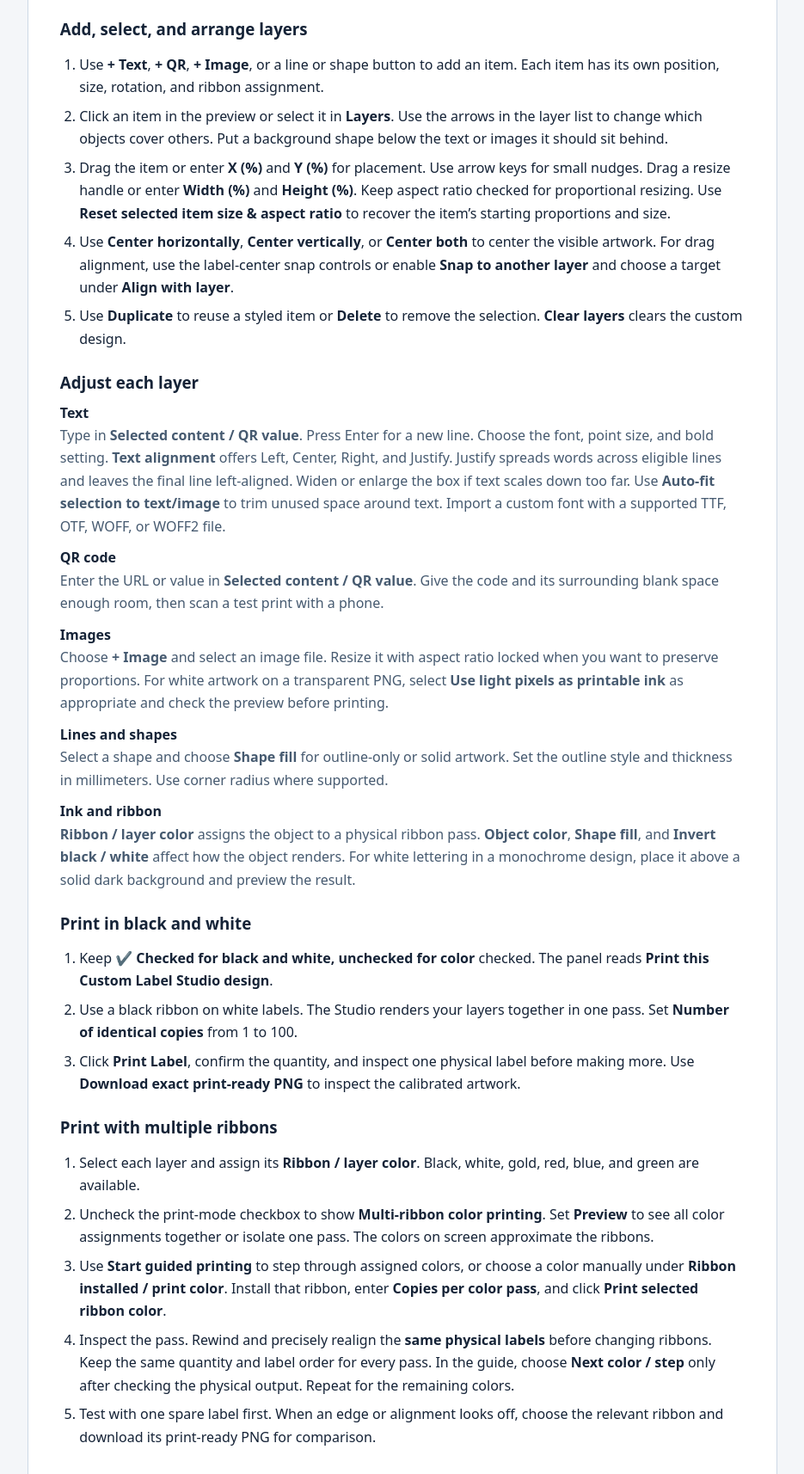
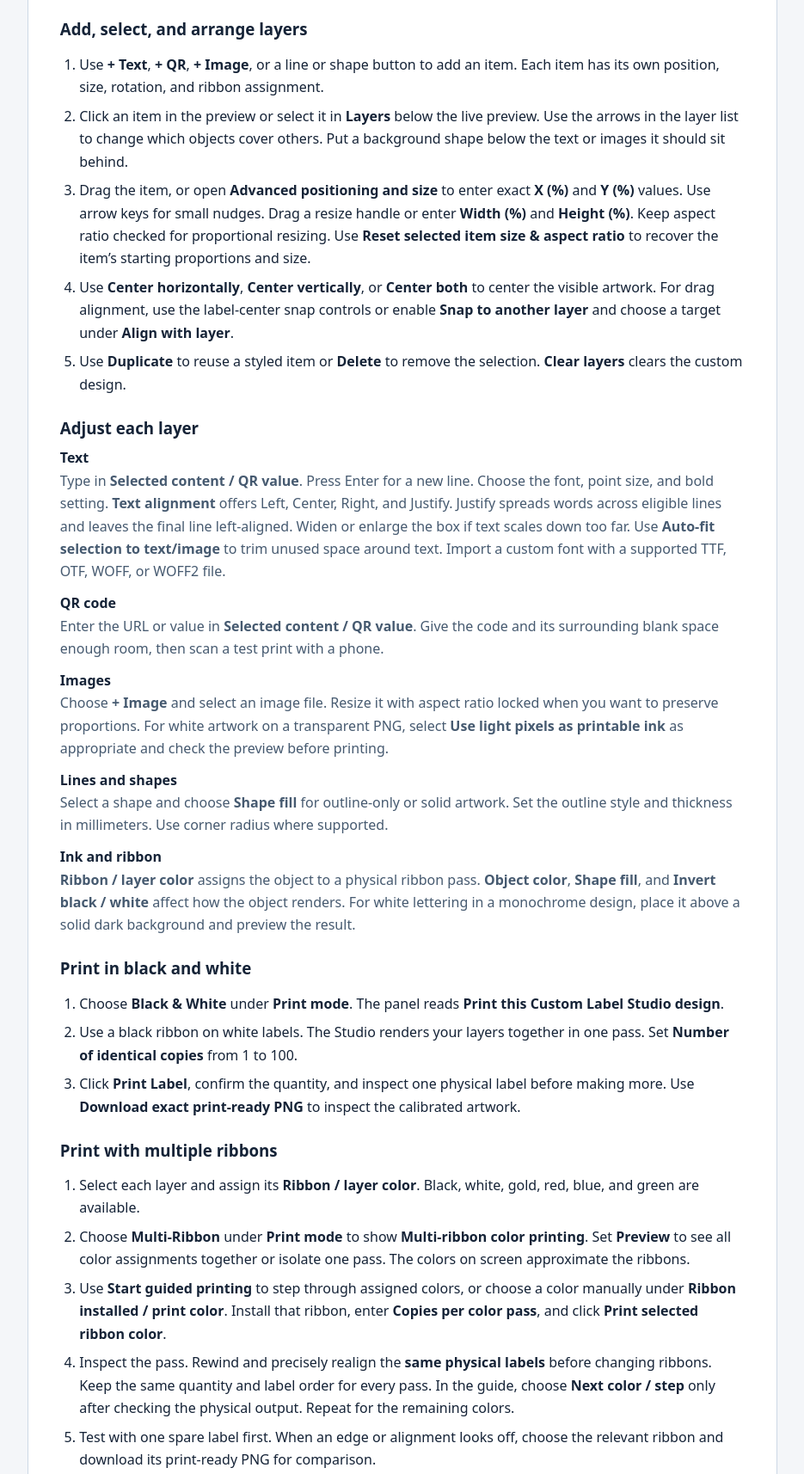
Before and after one commit to Tmags-ai/niimbot-custom-label-studio, a plain HTML site: page guide.html in a window 1280 px wide. Shown: the part 2326-4040 px from the top of the page at 86% size, without its empty margins (296-1231 px from the left). Drawn offline with Linux system fonts and the light colour scheme.

Commit message:
Update the user guide for the simpler Studio controls

```diff
--- a/guide.html
+++ b/guide.html
@@ -79,8 +79,8 @@ pre{overflow:auto;background:#142b47;color:#f4f8fd;padding:1rem;border-radius:.5
 <h3>Add, select, and arrange layers</h3>
 <ol>
 <li>Use <strong>+ Text</strong>, <strong>+ QR</strong>, <strong>+ Image</strong>, or a line or shape button to add an item. Each item has its own position, size, rotation, and ribbon assignment.</li>
-<li>Click an item in the preview or select it in <strong>Layers</strong>. Use the arrows in the layer list to change which objects cover others. Put a background shape below the text or images it should sit behind.</li>
-<li>Drag the item or enter <strong>X (%)</strong> and <strong>Y (%)</strong> for placement. Use arrow keys for small nudges. Drag a resize handle or enter <strong>Width (%)</strong> and <strong>Height (%)</strong>. Keep aspect ratio checked for proportional resizing. Use <strong>Reset selected item size &amp; aspect ratio</strong> to recover the item’s starting proportions and size.</li>
+<li>Click an item in the preview or select it in <strong>Layers</strong> below the live preview. Use the arrows in the layer list to change which objects cover others. Put a background shape below the text or images it should sit behind.</li>
+<li>Drag the item, or open <strong>Advanced positioning and size</strong> to enter exact <strong>X (%)</strong> and <strong>Y (%)</strong> values. Use arrow keys for small nudges. Drag a resize handle or enter <strong>Width (%)</strong> and <strong>Height (%)</strong>. Keep aspect ratio checked for proportional resizing. Use <strong>Reset selected item size &amp; aspect ratio</strong> to recover the item’s starting proportions and size.</li>
 <li>Use <strong>Center horizontally</strong>, <strong>Center vertically</strong>, or <strong>Center both</strong> to center the visible artwork. For drag alignment, use the label-center snap controls or enable <strong>Snap to another layer</strong> and choose a target under <strong>Align with layer</strong>.</li>
 <li>Use <strong>Duplicate</strong> to reuse a styled item or <strong>Delete</strong> to remove the selection. <strong>Clear layers</strong> clears the custom design.</li>
 </ol>
@@ -94,14 +94,14 @@ pre{overflow:auto;background:#142b47;color:#f4f8fd;padding:1rem;border-radius:.5
 </dl>
 <h3>Print in black and white</h3>
 <ol>
-<li>Keep <strong>✔️ Checked for black and white, unchecked for color</strong> checked. The panel reads <strong>Print this Custom Label Studio design</strong>.</li>
+<li>Choose <strong>Black &amp; White</strong> under <strong>Print mode</strong>. The panel reads <strong>Print this Custom Label Studio design</strong>.</li>
 <li>Use a black ribbon on white labels. The Studio renders your layers together in one pass. Set <strong>Number of identical copies</strong> from 1 to 100.</li>
 <li>Click <strong>Print Label</strong>, confirm the quantity, and inspect one physical label before making more. Use <strong>Download exact print-ready PNG</strong> to inspect the calibrated artwork.</li>
 </ol>
 <h3>Print with multiple ribbons</h3>
 <ol>
 <li>Select each layer and assign its <strong>Ribbon / layer color</strong>. Black, white, gold, red, blue, and green are available.</li>
-<li>Uncheck the print-mode checkbox to show <strong>Multi-ribbon color printing</strong>. Set <strong>Preview</strong> to see all color assignments together or isolate one pass. The colors on screen approximate the ribbons.</li>
+<li>Choose <strong>Multi-Ribbon</strong> under <strong>Print mode</strong> to show <strong>Multi-ribbon color printing</strong>. Set <strong>Preview</strong> to see all color assignments together or isolate one pass. The colors on screen approximate the ribbons.</li>
 <li>Use <strong>Start guided printing</strong> to step through assigned colors, or choose a color manually under <strong>Ribbon installed / print color</strong>. Install that ribbon, enter <strong>Copies per color pass</strong>, and click <strong>Print selected ribbon color</strong>.</li>
 <li>Inspect the pass. Rewind and precisely realign the <strong>same physical labels</strong> before changing ribbons. Keep the same quantity and label order for every pass. In the guide, choose <strong>Next color / step</strong> only after checking the physical output. Repeat for the remaining colors.</li>
 <li>Test with one spare label first. When an edge or alignment looks off, choose the relevant ribbon and download its print-ready PNG for comparison.</li>
@@ -111,7 +111,7 @@ pre{overflow:auto;background:#142b47;color:#f4f8fd;padding:1rem;border-radius:.5
 <li>In <strong>Custom Label</strong>, open <strong>Vial Calc</strong> below the layer buttons.</li>
 <li>Enter <strong>Vial amount (mg)</strong> and <strong>Final vial volume (mL)</strong>. Use the total volume of the finished solution. The calculator divides the amount by the final volume to show the concentration in mg/mL.</li>
 <li>To show a conversion, enter a <strong>Target amount (mg, optional)</strong>. Vial Calc displays the equivalent volume on the U-100 scale, which uses 100 markings per mL. The target must be positive and within the vial amount. If the conversion exceeds 100 units, the calculator flags it and leaves the conversion layer blank.</li>
-<li>Click <strong>Add concentration layer</strong>, <strong>Add U-100 conversion layer</strong>, or both. Move, resize, and style the results like other text layers. The calculator shows <strong>(U-100)</strong> beside the conversion, and the linked layer uses the shorter <strong>mg = units</strong> format.</li>
+<li>Click <strong>Add concentration layer</strong> or <strong>Add U-100 conversion layer</strong> for one result, or <strong>Add both to label</strong> for both. Use <strong>Select layer</strong> beside a linked result to jump to its editing controls. Move, resize, and style the results like other text layers. The calculator shows <strong>(U-100)</strong> beside the conversion, and the linked layer uses the shorter <strong>mg = units</strong> format.</li>
 <li>Edit the numbers in Vial Calc to update any linked layers. Their position and styling stay in place. An invalid input clears the affected layer text until the result is valid again.</li>
 <li>Use <strong>Export editable project</strong> to save the calculator inputs and linked layers together. Reopen the JSON with <strong>Import project</strong> to change the numbers later.</li>
 </ol>
@@ -177,7 +177,7 @@ Product B,20 mg,LOT-002,2</code></pre>
 <h3>Print, stop, and recover</h3>
 <ol>
 <li>Connect a verified printer over Bluetooth for the batch workflow and make sure the roll has enough labels. For a test run, set <strong>Rows to print</strong> to 1 and make sure that row’s copy count is 1. The field prints the first N data rows. Leave it blank for all rows.</li>
-<li>Click <strong>Print batch</strong> and read the confirmation prompt for the number of rows and total labels. Inspect the test print and scan any QR code before committing to the full run.</li>
+<li>Review the row count, label total, and any unmatched placeholders beside <strong>Print batch</strong>. Then click <strong>Print batch</strong> and read the confirmation prompt for the number of rows and total labels. Inspect the test print and scan any QR code before committing to the full run.</li>
 <li>Watch the progress status. <strong>Stop after current label</strong> requests a stop after the current print job finishes, so the remaining copies in that job may still print.</li>
 <li>If interrupted, count the labels physically printed before restarting. To resume from a later row, make a fresh CSV with the same header and only the remaining rows or copies. Upload it, preview the first remaining row, and confirm the new total before printing.</li>
 <li>After the run, review the completion status and check the physical output. The app restores the original placeholder design when the run ends.</li>
```
